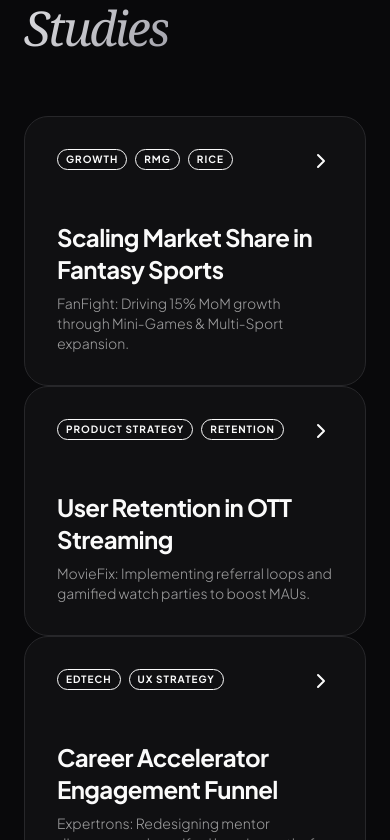
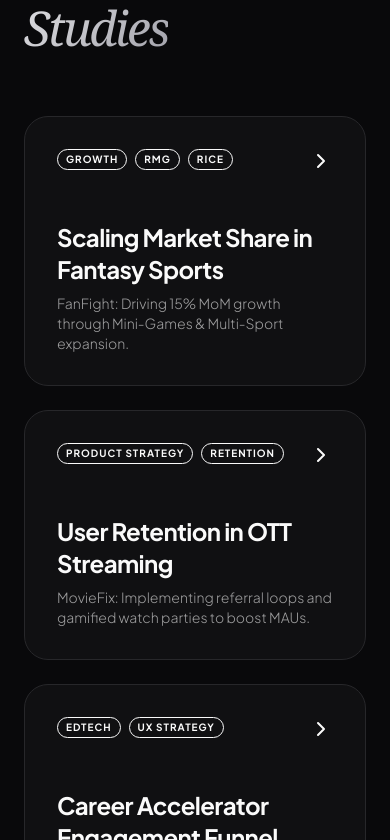
Before and after one commit to maruthiram08/productportfolio, a React (Vite) app: page / in a window 390 px wide. Shown: the part 7164-8004 px from the top of the page. Built offline with nearby package versions, Linux system fonts and the light colour scheme.

Commit message:
UI: restore grid layout for case studies and final mobile tweaks

```diff
--- a/App.tsx
+++ b/App.tsx
@@ -406,6 +406,7 @@ const CaseStudiesSection = () => (
     <div className="container max-w-7xl mx-auto px-6">
       <SectionHeading title="Product Case-Studies" subtitle="Intellectual Capital" number="04" />
 
+      <div className="grid md:grid-cols-2 lg:grid-cols-3 gap-6">
         {CASE_STUDIES.map((study, idx) => (
           <a
             key={idx}
@@ -428,6 +429,7 @@ const CaseStudiesSection = () => (
             <p className="text-sm opacity-60 font-light">{study.subtitle}</p>
           </a>
         ))}
+      </div>
     </div>
   </section>
 );
```
Lines whose indentation alone changed are shown as unchanged.
